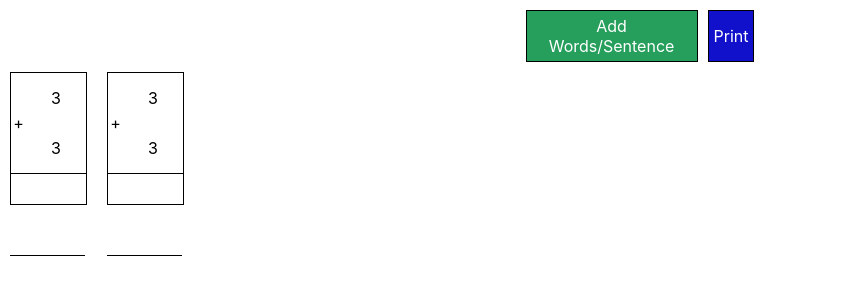
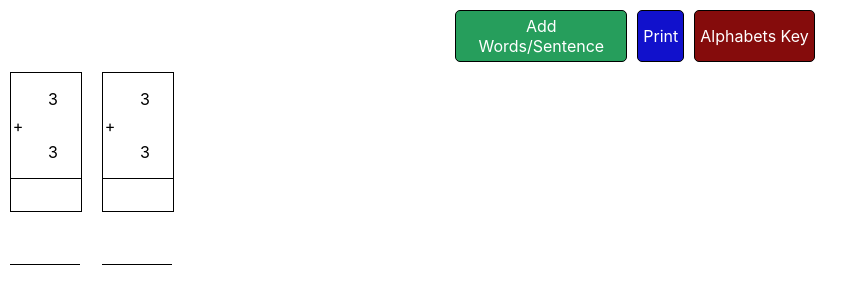
Before and after one commit to tsoogthoj/math-stick, a React (Create React App) app: page / in a window 1280 px wide. Shown: the top 304 px of the page, without its empty margins (0-868 px from the left). Built offline with nearby package versions, Linux system fonts and the light colour scheme.

Commit message:
modal function and added more button

```diff
--- a/src/App.css
+++ b/src/App.css
@@ -16,6 +16,8 @@
   text-align: center;
   border: 1px solid black;
   padding: 5px;
+  border-radius: 5px;
+  margin-right: 10px;
 }
 
 .button:hover {
@@ -26,7 +28,6 @@
   width: 160px;
   background: var(--button-primary-color);
   color: white;
-  margin-right: 10px;
 }
 
 .addMoreButton:hover {
@@ -46,3 +47,24 @@
 .printButton:hover {
   background: var(--button-print-1)
 }
+
+.alphabetButton {
+  color: white;
+  background: rgb(133, 12, 12);
+}
+
+.alphabetButton:hover {
+  background: rgb(214, 19, 19);
+}
+
+.modal {
+  position: absolute;
+  width: 100%;
+  height: 100%;
+  top: 0;
+  left: 0;
+}
+
+.modalOpen {
+  background: rgba(0, 0, 0, 0.7);
+}
--- a/src/App.js
+++ b/src/App.js
@@ -3,6 +3,10 @@ import './App.css';
 import Box from "./components/mathBox/box";
 
 class App extends Component {
+  state = {
+    modalOpen: false,
+  }
+
   render() {
     return (
       <div className="App">
@@ -13,8 +17,14 @@ class App extends Component {
         <div className="printButton button">
           Print
         </div>
+        <div className="alphabetButton button">
+          Alphabets Key
+        </div>
       </div>
         < Box />
+        <div className={"modal " + (this.state.modalOpen ? "modalOpen" : "")}>
+
+        </div>
       </div>
     );
   }
--- a/src/components/mathBox/box.css
+++ b/src/components/mathBox/box.css
@@ -1,6 +1,6 @@
 :root {
-    --box-width: 75px;
-    --box-height: 100px;
+    --box-width: 70px;
+    --box-height: calc(var(--box-width) * 1.5);
 }
 
 .box-wrapper {
@@ -9,6 +9,7 @@
     width: 100%;
     height: 100%;
 }
+
 .box-holder {
     margin-right: 20px;
 }
```
Also changed, not shown: src/components/alphabet/alphabet.jsx (added, +14 -0 lines).
